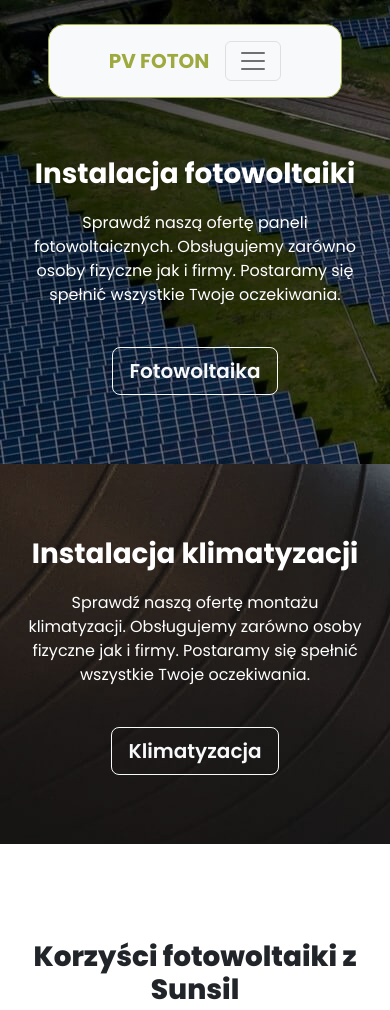
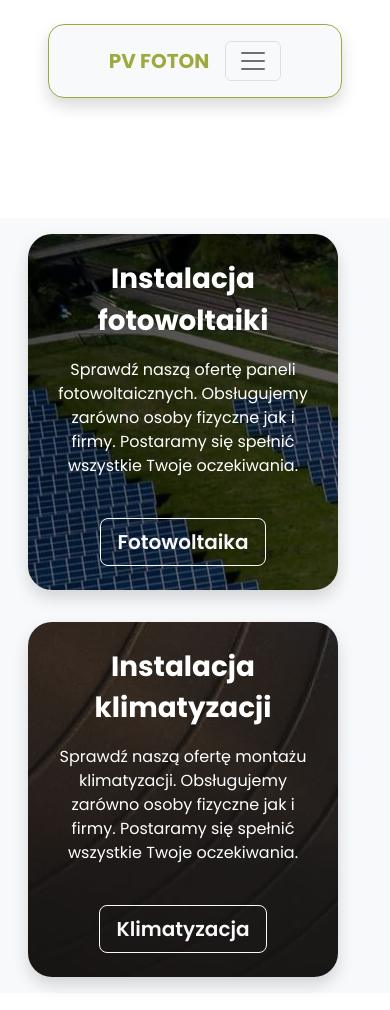
Before and after one commit to dvxi/sunsil-energy-website, a website: page index.html in a window 390 px wide. Shown: the top 1010 px of the page. Drawn offline with nearby package versions, Linux system fonts and the light colour scheme.

Commit message:
another mobile fix

```diff
--- a/index.html
+++ b/index.html
@@ -10,7 +10,7 @@
     <link rel="stylesheet" href="https://cdn.jsdelivr.net/npm/bootstrap-icons@1.9.1/font/bootstrap-icons.css">
     <link href="https://unpkg.com/aos@2.3.1/dist/aos.css" rel="stylesheet">
   </head>
-  <body>
+  <body style="overflow-x: hidden">
     <div id="loader" class="loader text-white text-center">
       <div class="container">
         <div class="row">
@@ -109,33 +109,8 @@
             </div>
           </div>
 
-          <div class="row text-center text-white d-md-none">
-            <div class="col-12 col-lg-6 bg-primary" style="overflow: hidden">
-              <div class="row headerFoto align-items-center justify-content-center vh-55 ptop-10 vh-lg-100 d-flex onMouseGrow">
-                <div class="row">
-                  <div class="col-12 col-md-8 col-lg-6 mx-auto onMouseGrow" data-aos="zoom-in">
-                    <p class="fs-1 fw-bold">Instalacja fotowoltaiki</p>
-                    <p>Sprawdź naszą ofertę paneli fotowoltaicznych. Obsługujemy zarówno osoby fizyczne jak i firmy. Postaramy się spełnić wszystkie Twoje oczekiwania.</p>
-                    <a type="button" class="btn btn-outline-light btn-lg mt-4" href="#offer">Fotowoltaika</a>
-                  </div>
-                </div>
-              </div>
-            </div>
-            <div class="col-12 col-lg-6 bg-secondary" style="overflow: hidden">
-              <div class="row align-items-center justify-content-center vh-45 vh-lg-100 d-flex headerKlim onMouseGrow">
-                <div class="row">
-                  <div class="col-12 col-md-8 col-lg-6 mx-auto onMouseGrow" data-aos="zoom-in">
-                    <p class="fs-1 fw-bold">Instalacja klimatyzacji</p>
-                    <p>Sprawdź naszą ofertę montażu klimatyzacji. Obsługujemy zarówno osoby fizyczne jak i firmy. Postaramy się spełnić wszystkie Twoje oczekiwania.</p>
-                    <a type="button" class="btn btn-outline-light btn-lg mt-4" href="#offer2">Klimatyzacja</a>
-                  </div>
-                </div>
-              </div>
-            </div>
-          </div>
-
-          <!--<div class="row text-center text-white bg-light d-md-none mtop-10">
-            <div class="row vh-45 align-items-end">
+          <div class="row text-center text-white bg-light d-md-none mt-122-5">
+            <div class="row align-items-end">
               <div class="col-12">
                 <div class="shadow rounded-3 m-3 p-4 headerFoto">
                   <p class="fs-1 fw-bold">Instalacja fotowoltaiki</p>
@@ -144,7 +119,7 @@
                 </div>
               </div>
             </div>
-            <div class="row vh-45 align-items-center">
+            <div class="row align-items-center">
                 <div class="col-12">
                   <div class="shadow rounded-3 m-3 p-4 headerKlim">
                     <div>
@@ -155,7 +130,7 @@
                   </div>
                 </div>
             </div>
-          </div>-->
+          </div>
         </div>
         <div class="container">
           <div class="row mt-5">
```
